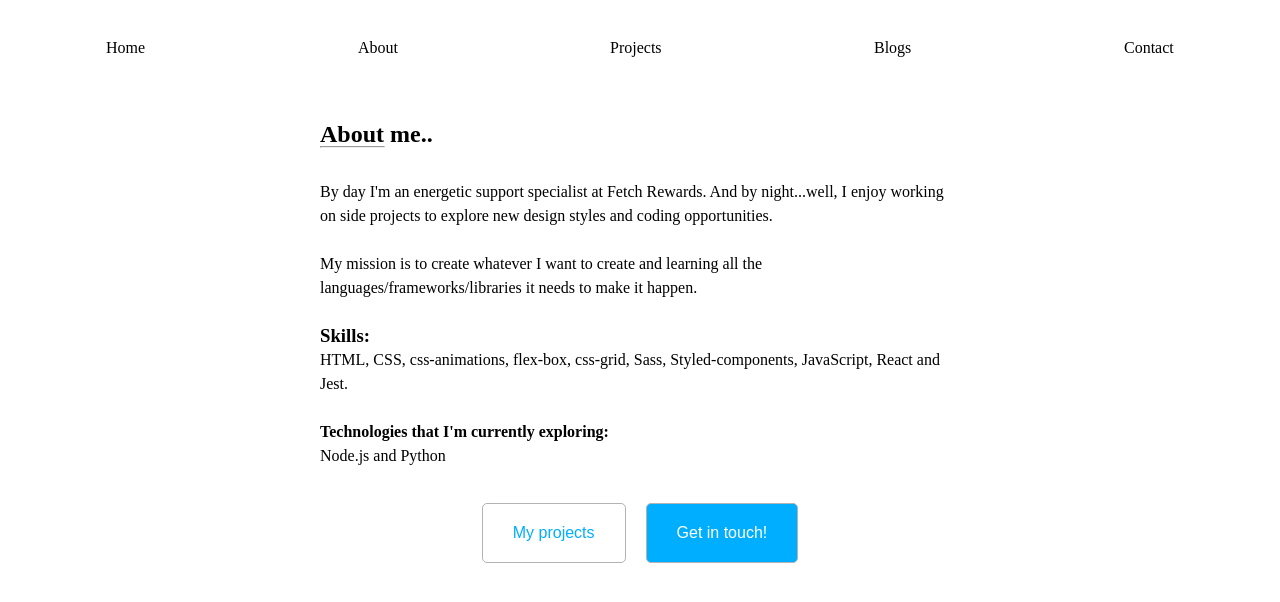
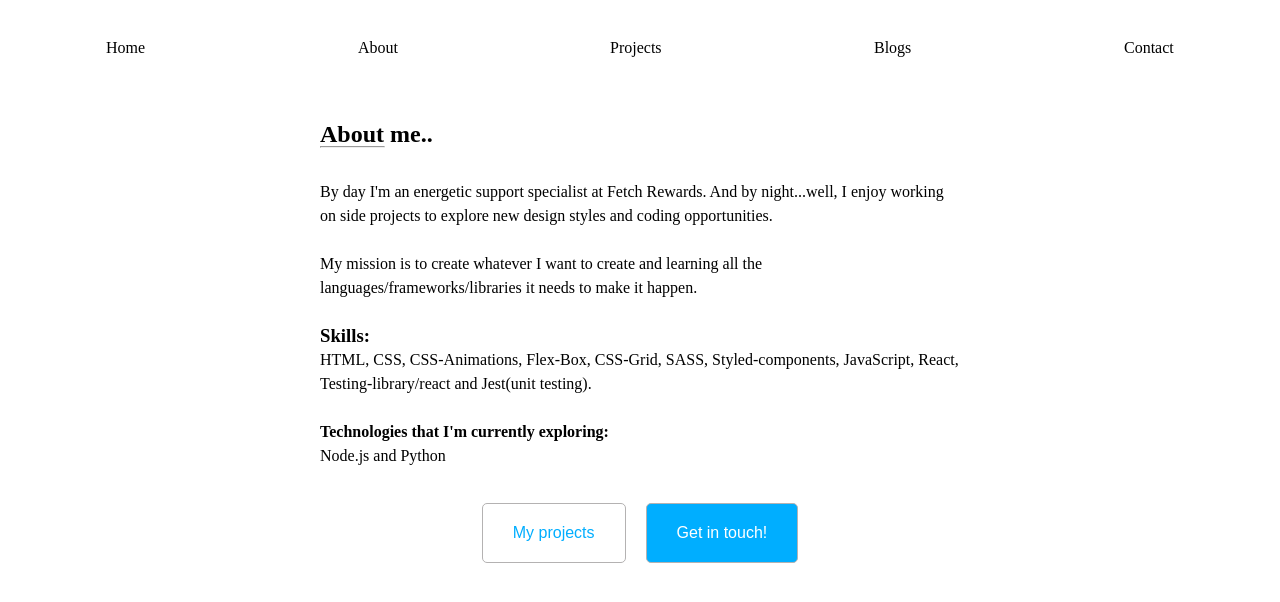
Before and after one commit to SidiOuld/Portfolio-built-with-react, a React (Create React App) app: page /about in a window 1280 px wide. Shown: the top 602 px of the page. Built offline with nearby package versions, Linux system fonts and the light colour scheme.

Commit message:
fixed typo

```diff
--- a/src/Components/About.js
+++ b/src/Components/About.js
@@ -50,8 +50,9 @@ function About() {
           Skills:
         </h3>
         <p className=" animated slideInLeft about__section--animation3">
-          HTML, CSS, css-animations, flex-box, css-grid, Sass,
-          Styled-components, JavaScript, React and Jest.
+          HTML, CSS, CSS-Animations, Flex-Box, CSS-Grid, SASS,
+          Styled-components, JavaScript, React, Testing-library/react and
+          Jest(unit testing).
         </p>
         <br />
         <h4 className=" animated slideInLeft about__section--animation4">
```
